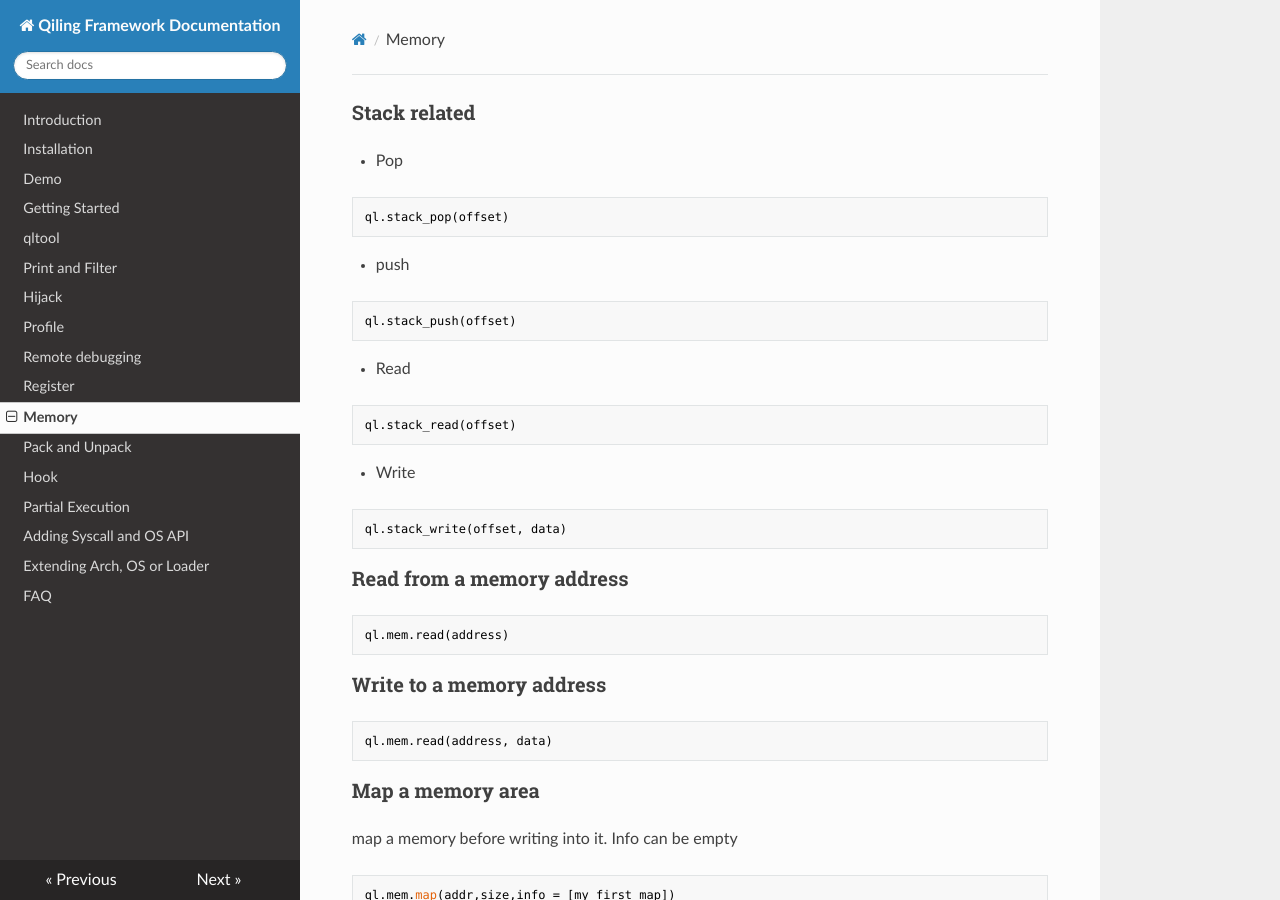
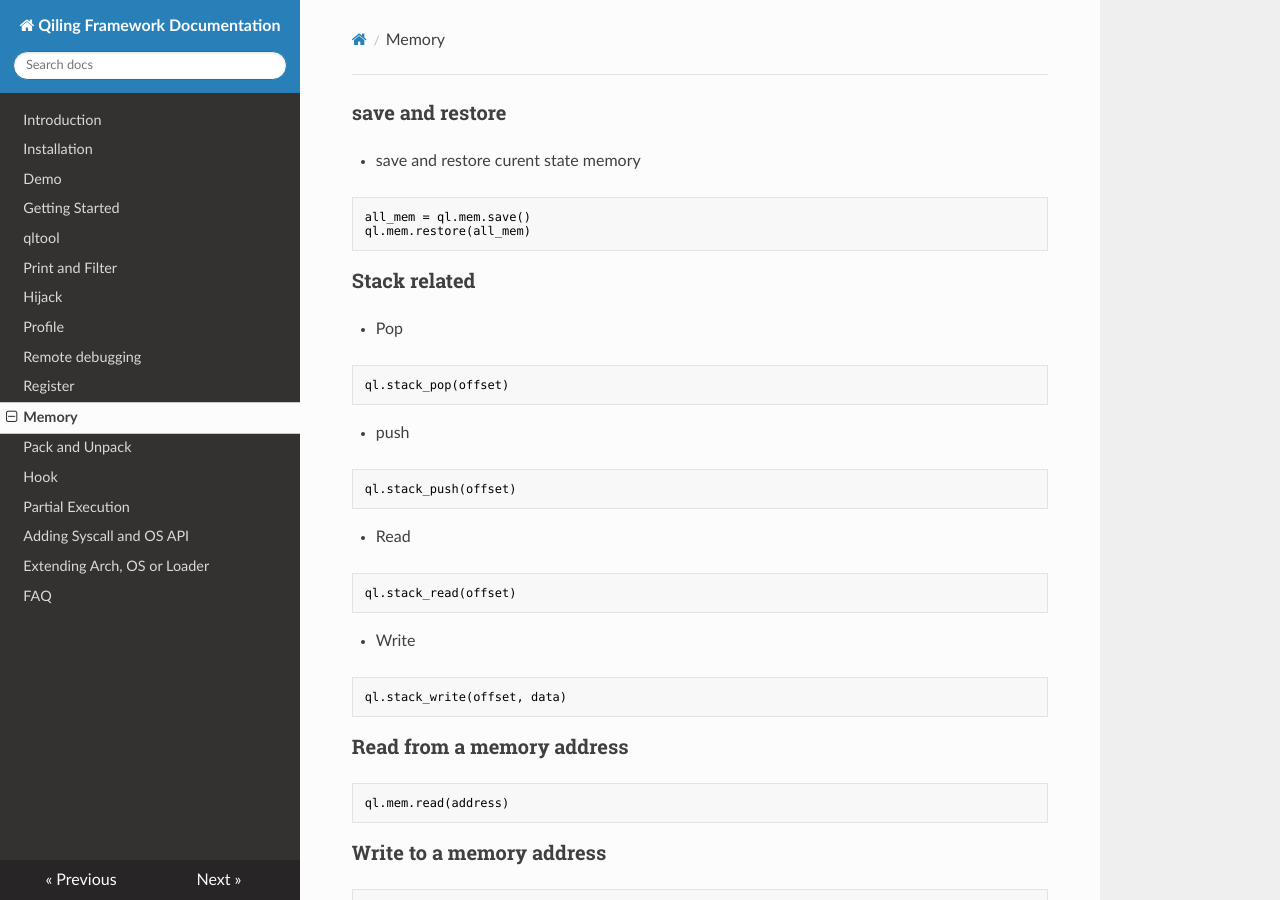
Before and after one commit to qilingframework/rtfd.io, an MkDocs documentation site: the page built from docs/memory.md, in a window 1280 px wide and 900 px high. Built offline with MkDocs 1.6.1, drawn with Linux system fonts in a browser that asks for light colours; nearby versions of some CDN libraries.

Commit message:
add ql.mem related docs

````diff
--- a/docs/memory.md
+++ b/docs/memory.md
@@ -1,7 +1,12 @@
 ---
 title: Memory
 ---
-
+### save and restore
+- save and restore curent state memory
+```python
+all_mem = ql.mem.save()
+ql.mem.restore(all_mem)
+```
 
 ### Stack related
 - Pop
````
